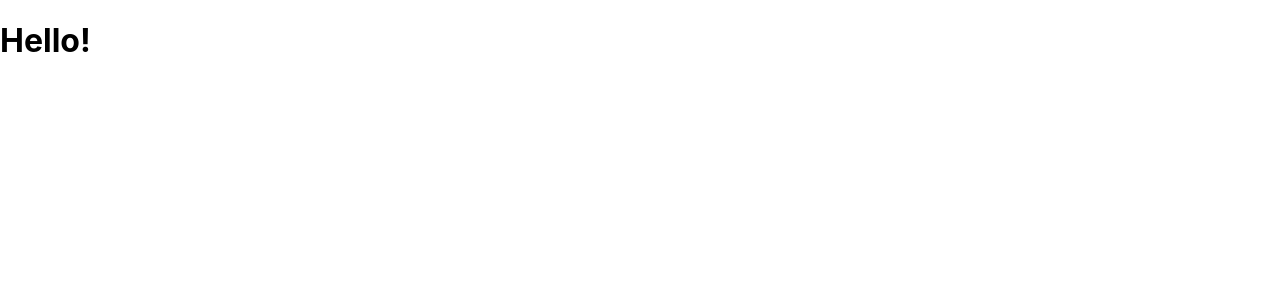
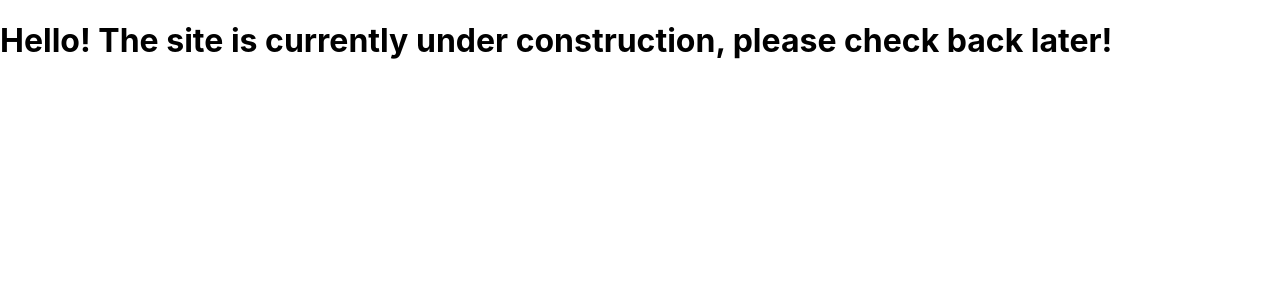
Before and after one commit to TateFowble/starworksmc, a React (Create React App) app: page /#/ in a window 1280 px wide. Shown: the top 300 px of the page. Built offline with nearby package versions, Linux system fonts and the light colour scheme.

Commit message:
added under construction

```diff
--- a/src/App.js
+++ b/src/App.js
@@ -13,16 +13,16 @@ import ErrorPage from './pages/ErrorPage';
 
 function App() {
   return (
+    <Router>
    <div>
-    <Router>
       <Switch>
         <Route path='/' component={HomePage} />
         <Route path='/home' component={HomePage} />
-        <Route path='/404' component={ErrorPage} />
+        <Route exact path='/404' component={ErrorPage} />
         <Route component={ErrorPage} />
       </Switch>
+   </div>
     </Router>
-   </div>
   );
 }
 
--- a/src/pages/ErrorPage.js
+++ b/src/pages/ErrorPage.js
@@ -4,7 +4,6 @@ import { React } from 'react';
 const ErrorPage = () => {
     return (
         <div>
-            <img src="" alt=""/>
             <h1>Error!</h1>
         </div>
     )
--- a/src/pages/Homepage.js
+++ b/src/pages/Homepage.js
@@ -7,7 +7,7 @@ import { React } from 'react';
 const HomePage = () => {
     return (
         <div>
-            <h1>Hello!</h1>
+            <h1>Hello! The site is currently under construction, please check back later!</h1>
         </div>
     )
 }
```
Also changed, not shown: 1 other file (tests, documents, lock files or other folders).
